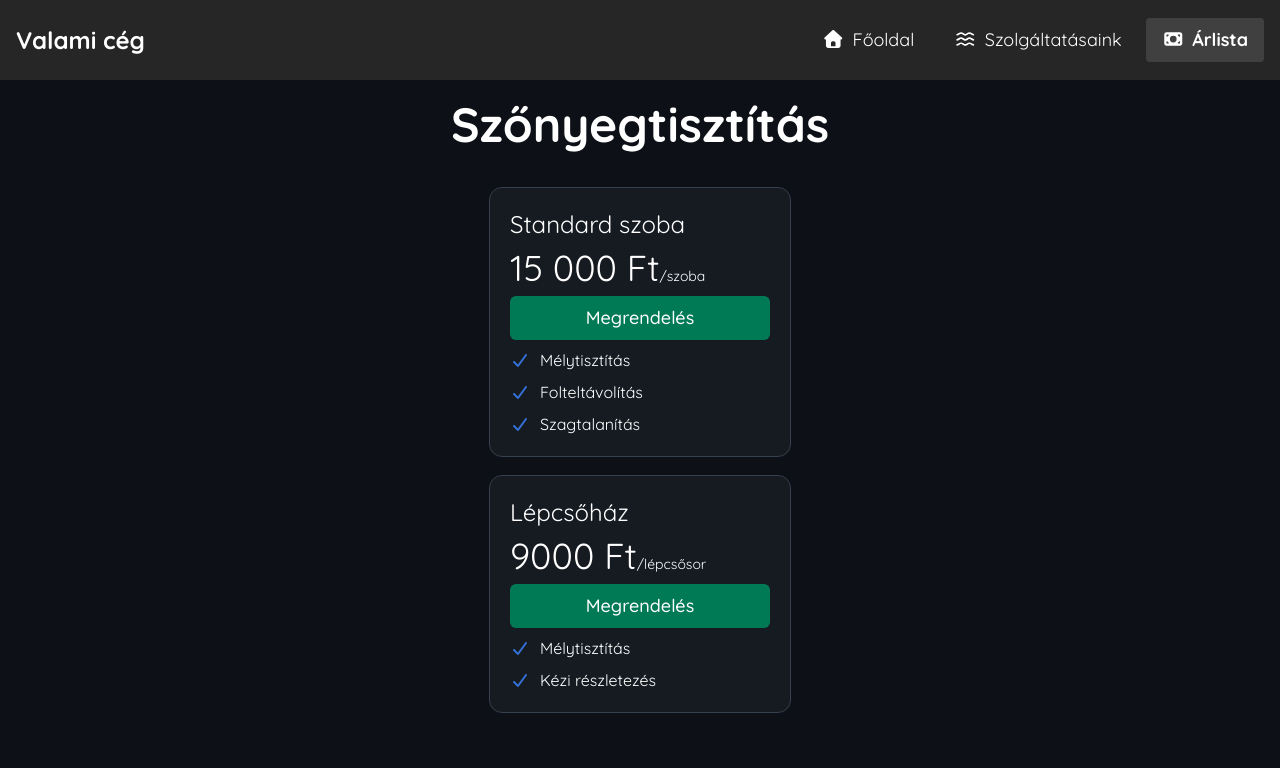
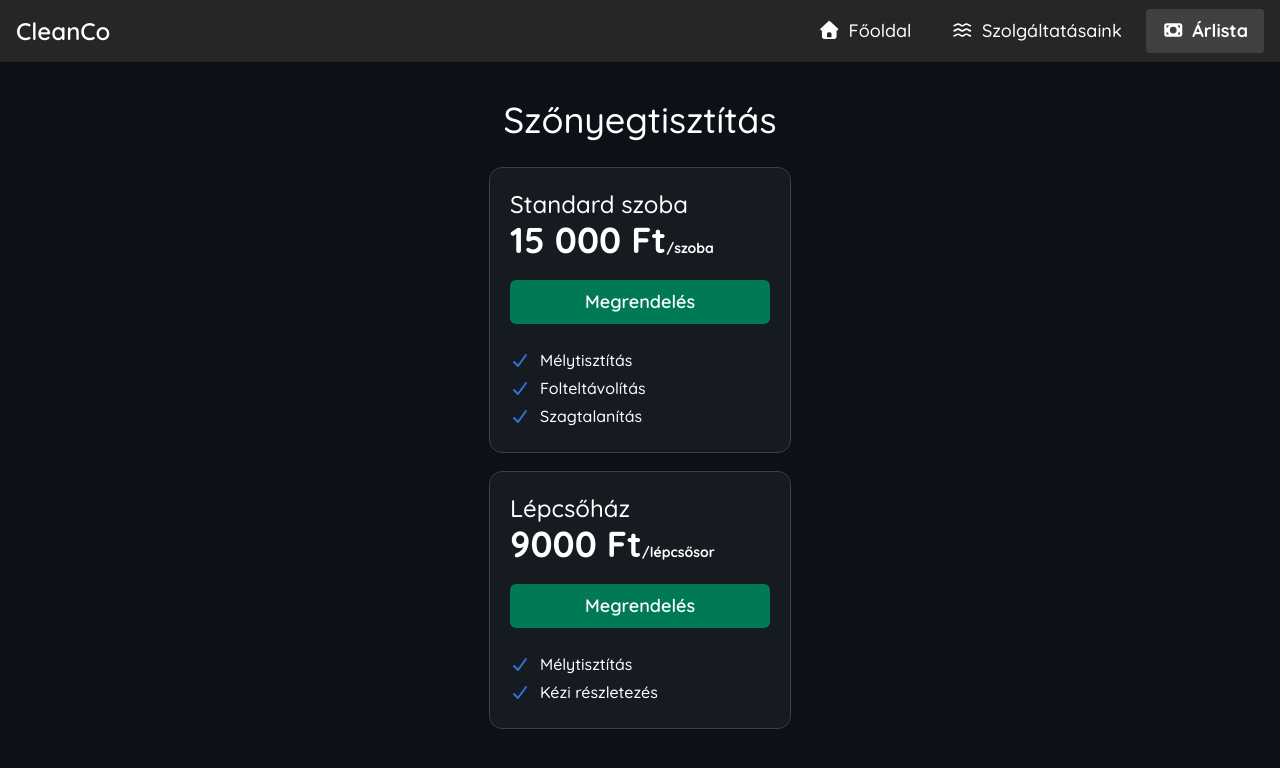
Before and after one commit to Geher-Marcell/carpet_cleaning, a Next.js app: page /arlista in a window 1280 px wide. Shown: the top 768 px of the page. Built offline with nearby package versions, Linux system fonts and the light colour scheme.

Commit message:
design cuccok bold text stb

```diff
--- a/app/Navbar/navbar.tsx
+++ b/app/Navbar/navbar.tsx
@@ -23,8 +23,6 @@ const Navbar: React.FC<NavbarProps> = ({ links, currentPath }) => {
     const checkScreenSize = () => {
       const largerThanMd = window.innerWidth >= 768; // md breakpoint is 768px
       setIsLargerThanMd(largerThanMd);
-
-			if (largerThanMd) setIsOpen(true);
     };
 
     // Check on mount
@@ -43,8 +41,8 @@ const Navbar: React.FC<NavbarProps> = ({ links, currentPath }) => {
         className={`fixed top-0 left-0 w-screen h-fit p-4 bg-neutral-800 z-50`}
       >
         {/* Top bar with title and hamburger */}
-				<div className="flex justify-between items-center h-12">
-					<h1 className="text-2xl font-bold">Valami cég</h1>
+        <div className="flex justify-between items-center h-7.5">
+          <h1 className="text-2xl font-semibold">CleanCo</h1>
 
           {/* Hamburger icon - only visible on mobile */}
           {!isLargerThanMd && (
@@ -77,7 +75,9 @@ const Navbar: React.FC<NavbarProps> = ({ links, currentPath }) => {
                   key={link.href}
                   href={link.href}
                   className={`px-4 py-2 text-lg rounded hover:bg-neutral-700 transition-colors ${
-										currentPath === link.href ? "bg-neutral-700 font-bold" : ""
+                    currentPath === link.href
+                      ? "bg-neutral-700 font-bold"
+                      : "font-medium"
                   }`}
                 >
                   <span className="mr-2">
@@ -105,7 +105,9 @@ const Navbar: React.FC<NavbarProps> = ({ links, currentPath }) => {
                 key={link.href}
                 href={link.href}
                 className={`block w-full px-4 py-2 text-lg rounded hover:bg-neutral-700 ${
-									currentPath === link.href ? "bg-neutral-700 font-bold" : ""
+                  currentPath === link.href
+                    ? "bg-neutral-700 font-bold"
+                    : "font-medium"
                 }`}
                 onClick={() => setIsOpen(false)}
               >
--- a/app/arlista/infowidget/page.tsx
+++ b/app/arlista/infowidget/page.tsx
@@ -13,9 +13,9 @@ const InfoWidget: React.FC<widgetProps> = ({ cim, leiras, ikon }) => {
       <div className="text-white bg-[#161b22] w-75 h-40 rounded-xl p-5 space-y-2 outline-1 outline-[#364050]">
         <FontAwesomeIcon icon={ikon} className="text-[#3471d4] size-5 mb-4" />
 
-				<p className="text-xl">{cim}</p>
+        <p className="text-xl font-bold">{cim}</p>
 
-				<p className="text-md text-gray-400">{leiras}</p>
+        <p className="text-md text-gray-400 font-medium">{leiras}</p>
       </div>
     </>
   );
--- a/app/arlista/orderwidget/page.tsx
+++ b/app/arlista/orderwidget/page.tsx
@@ -12,17 +12,20 @@ type widgetProps = {
 const OrderWidget: React.FC<widgetProps> = ({ cim, ar, leiras, mi }) => {
   return (
     <>
-      <div className="text-white bg-[#161b22] w-75 h-fit rounded-xl p-5 space-y-2 outline-1 outline-[#364050]">
-        <p className="text-2xl">{cim}</p>
+      <div className="text-white bg-[#161b22] w-75 h-fit rounded-xl p-5 outline-1 outline-[#364050]">
+        <p className="text-2xl font-medium">{cim}</p>
 
-        <p className="text-4xl">
+        <p className="text-4xl font-extrabold">
           {ar} Ft<span className="text-sm">/{mi}</span>
         </p>
 
-				<PrimaryButton label="Megrendelés" />
+        <PrimaryButton label="Megrendelés" buttonClass="my-5" />
 
         {leiras.map((item, index) => (
-					<div key={index} className="flex items-center text-md">
+          <div
+            key={index}
+            className="flex items-center text-md font-medium my-1"
+          >
             <FontAwesomeIcon
               icon={faCheck}
               className="text-[#3471d4] size-5 mr-2.5"
--- a/app/arlista/page.tsx
+++ b/app/arlista/page.tsx
@@ -3,11 +3,11 @@ import OrderWidget from "./orderwidget/page";
 export default function Home() {
   return (
     <div className="w-dvw h-dvh pt-25">
-      <h1 className="text-5xl font-bold text-center text-white">
+      <h1 className="text-4xl font-medium text-center text-white">
         Szőnyegtisztítás
       </h1>
 
-      <div className="flex flex-col gap-5 justify-center items-center pt-10">
+      <div className="flex flex-col gap-5 justify-center items-center pt-7">
         <OrderWidget
           cim="Standard szoba"
           ar={"15 000"}
--- a/app/component/buttons/PrimaryButton.tsx
+++ b/app/component/buttons/PrimaryButton.tsx
@@ -64,7 +64,7 @@ const PrimaryButton: React.FC<
         </span>
       )}
       {label && (
-				<span className={`${labelClass} text-lg font-medium`}>{label}</span>
+        <span className={`${labelClass} text-lg font-semibold`}>{label}</span>
       )}
     </motion.button>
   );
--- a/app/page.tsx
+++ b/app/page.tsx
@@ -17,7 +17,7 @@ export default function Home() {
 
   return (
     <>
-			<main className="h-dvh w-dvw pt-20">
+      <main className="h-dvh w-dvw pt-15">
         <div
           className="relative flex flex-col text-center justify-center items-center w-full h-full gap-6 bg-cover bg-center bg-no-repeat p-4"
           style={{
@@ -30,10 +30,10 @@ export default function Home() {
 
           {/* Content */}
           <div className="relative z-10 flex flex-col items-center gap-6">
-						<h1 className="text-3xl font-bold">
+            <h1 className="text-3xl font-semibold">
               Minden alkalommal makulátlanul tiszta
             </h1>
-						<h5>
+            <h5 className="font-medium">
               Tapasztalja meg a legjobb szőnyeg- és autó- takarítási
               szolgáltatásokat.
             </h5>
--- a/app/szolgaltatasaink/page.tsx
+++ b/app/szolgaltatasaink/page.tsx
@@ -7,8 +7,8 @@ import PrimaryButton from "../component/buttons/PrimaryButton";
 
 export default function Home() {
   return (
-		<div className="flex flex-col justify-center items-center pt-22">
-			<h1 className="text-3xl pb-5">Szőnyegtisztítás</h1>
+    <div className="flex flex-col justify-center items-center pt-25">
+      <h1 className="text-4xl pb-7 font-medium">Szőnyegtisztítás</h1>
 
       <div className="flex flex-wrap justify-center items-center gap-5">
         <InfoWidget
@@ -30,7 +30,7 @@ export default function Home() {
         />
       </div>
 
-			<h1 className="text-3xl pt-5 pb-5">Autótisztítás</h1>
+      <h1 className="text-4xl pt-5 pb-5 font-medium">Autótisztítás</h1>
 
       <div className="flex flex-wrap justify-center items-center gap-5 pb-5">
         <InfoWidget
@@ -52,7 +52,7 @@ export default function Home() {
         />
       </div>
 
-			<div className="w-96">
+      <div className="w-70">
         <PrimaryButton label="Kérjen ingyenes árajánlatot" />
       </div>
     </div>
```
Lines whose indentation alone changed are shown as unchanged.
